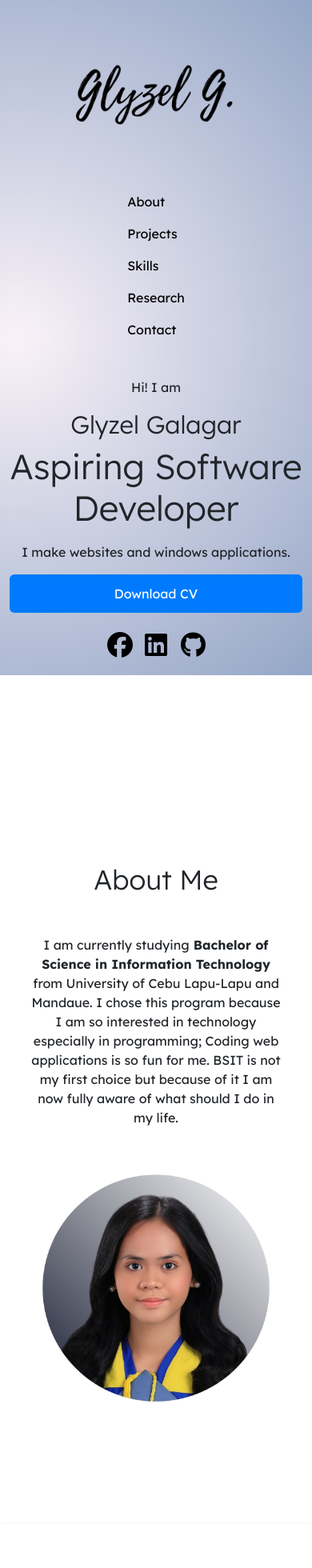
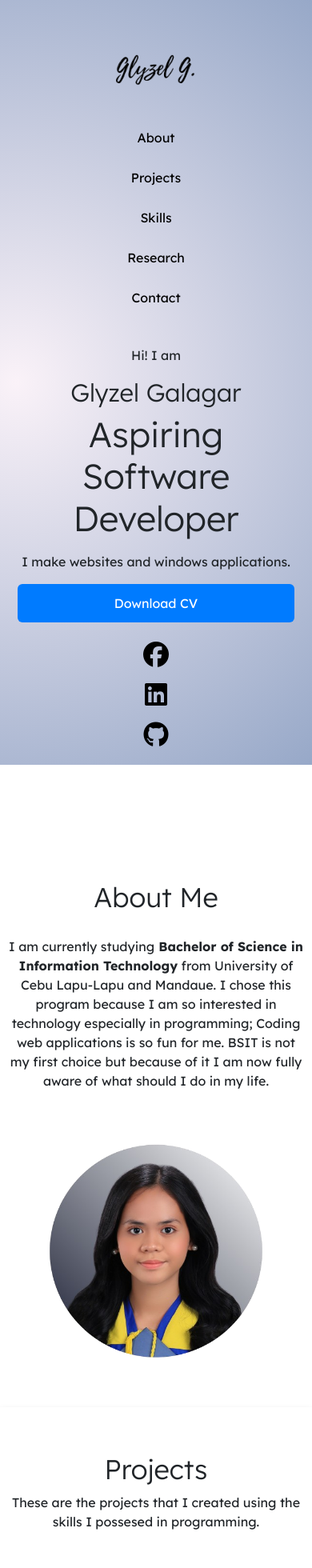
Before and after one commit to galazel/glyzel-galagar, a React (Vite) app: page / in a window 390 px wide. Shown: the top 1960 px of the page at 80% size. Built offline with nearby package versions, Linux system fonts and the light colour scheme.

Commit message:
fix media query

```diff
--- a/src/index.css
+++ b/src/index.css
@@ -229,71 +229,88 @@ button.btn-primary:hover {
 /* ✅ Responsive Media Queries */
 
 /* 📱 Small devices (phones) */
-@media (max-width: 400px)
+@media (max-width: 480px)
 {
   .home {
-    height: 100vh;
+    height: auto;
     width: 100%;
+    padding: 20px 10px;
+    text-align: center;
   }
-  #glyzel-logo
-  {
-    width: 200px;
+
+  #glyzel-logo {
+    width: 100px;
   }
-  header{
+
+  header {
     display: flex;
     flex-direction: column;
-  }
-  .nav-pills
-  {
-    display: grid;
-    grid-template-rows: repeat(5, 1fr);
     align-items: center;
   }
+
+  .nav-pills {
+    display: flex;
+    flex-direction: column;
+    align-items: center;
+    gap: 10px;
+  }
+
   .hero-grid {
     grid-template-columns: 1fr;
     text-align: center;
   }
-  #home-main
-  {
+
+  #home-main {
     margin: 0;
     padding: 0;
   }
-  #social-icons
-  {
-    display: grid;
-    grid-template-columns: repeat(3, 30px);
-    gap: 10px;
+
+  #social-icons {
+    display: flex;
     justify-content: center;
+    gap: 15px;
+    flex-wrap: wrap;
   }
+
   .about-me {
     width: 100%;
+    margin: 50px 0;
+    padding: 0 10px;
   }
 
   .about-me-container {
-    width: 390px;
-    display: block;
-    padding: 10px;
-    margin: 20px;
+    width: 100%;
+    display: flex;
+    flex-direction: column;
+    gap: 30px;
+    padding: 0;
+    margin: 0;
   }
-  .about-item
-  {
-     padding: 10px;
+
+  #profile-about {
+    width: 100%;
+    max-width: 300px;
+    margin: 0 auto;
   }
-  .description
-  {
+
+  .description {
     text-align: center;
+    gap: 20px;
+  }
 
-  }
-  #profile-about
-  {
-    width: 320px;
-  }
   .project-grid {
     grid-template-columns: 1fr;
-    gap: 50px;
+    gap: 30px;
+    padding: 20px;
   }
+
   .card-project {
     width: 100%;
+    padding: 10px;
+  }
+
+  .skills {
+    text-align: center;
   }
 
   .skills img {
@@ -309,7 +326,17 @@ button.btn-primary:hover {
   .full-width {
     width: 100%;
   }
+
+  .contact-container {
+    padding: 1rem;
+  }
+
+  .card-title,
+  .card-text {
+    text-align: center;
+  }
 }
+
 
 /* 📱📱 Medium devices (tablets) */
 @media (min-width: 601px) and (max-width: 1024px) {
```
